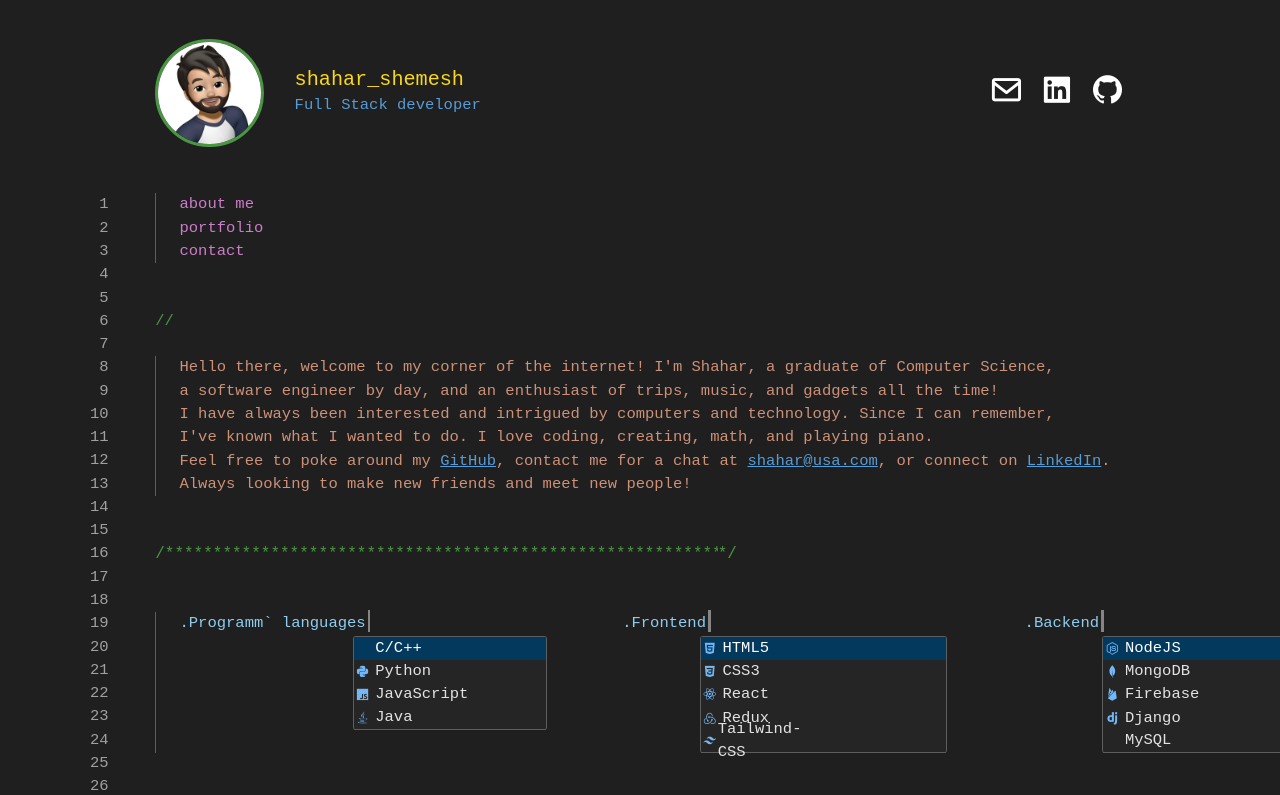
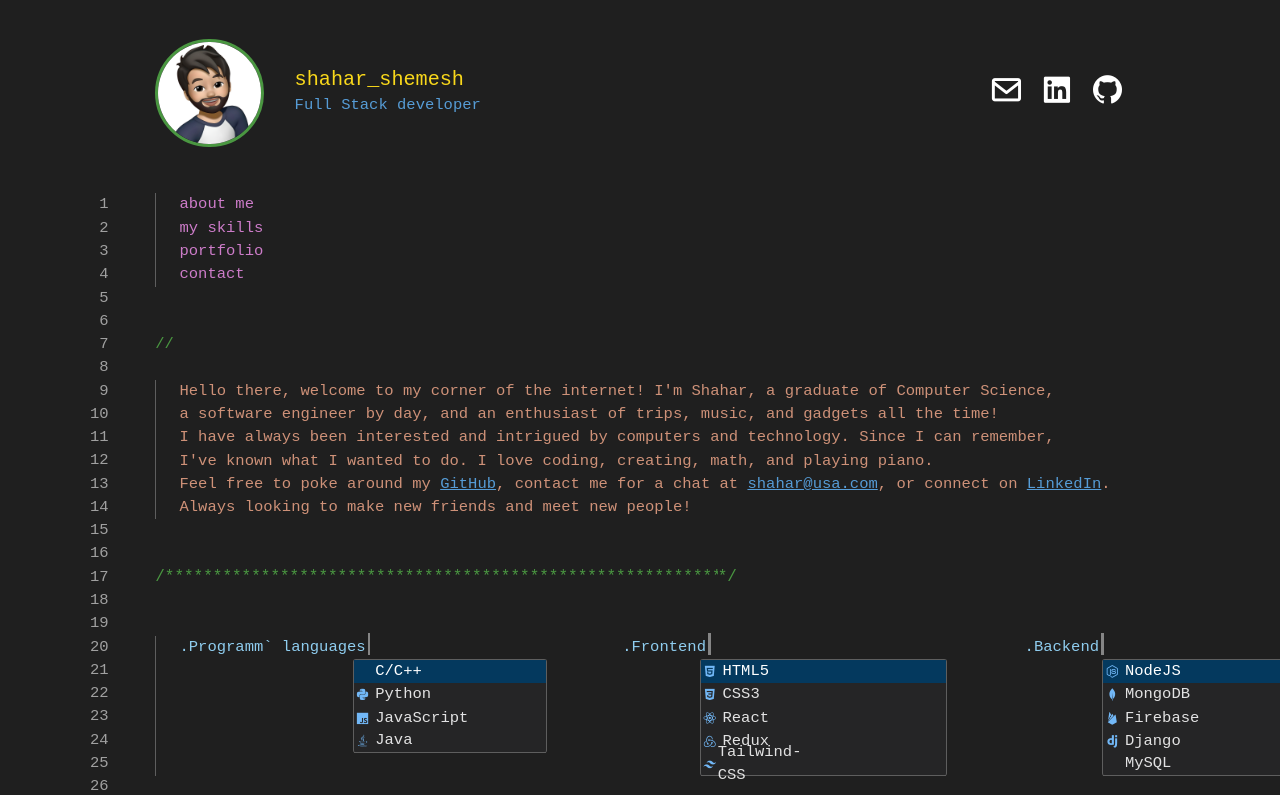
Before and after one commit to shahar-shemesh/editor-style-website, a React (Vite) app: page / in a window 1280 px wide. Shown: the part 8-803 px from the top of the page. Built offline with nearby package versions, Linux system fonts and the light colour scheme.

Commit message:
portfolio updated

```diff
--- a/src/components/Navigation/Navigation.jsx
+++ b/src/components/Navigation/Navigation.jsx
@@ -9,8 +9,12 @@ export default function Navigation() {
     <nav tabIndex="0" id='navigation'>
       <ul className={classes.nav_links}>
 
-      <li className={classes.nav_item}>
+        <li className={classes.nav_item}>
           <a href="#about" className="navLink">about me</a>
+        </li>
+
+        <li className={classes.nav_item}>
+          <a href="#myskills" className="navLink">my skills</a>
         </li>
 
         <li className={classes.nav_item}>
--- a/src/components/Skills/Skills.jsx
+++ b/src/components/Skills/Skills.jsx
@@ -7,7 +7,7 @@ export default function Skills() {
 
 
   return (
-    <section tabIndex="0" className={classes.skills}>
+    <section id='myskills' tabIndex="0" className={classes.skills}>
 
       <ul className={classes.skillList}>
 
```
